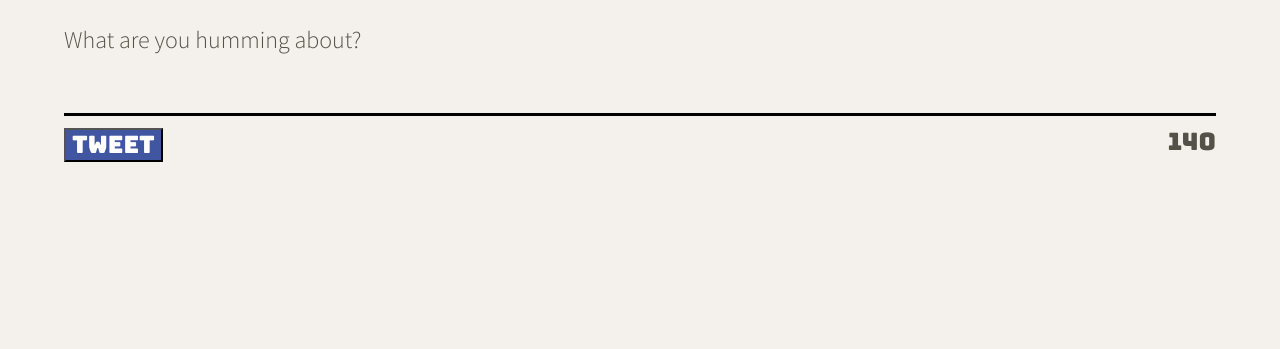
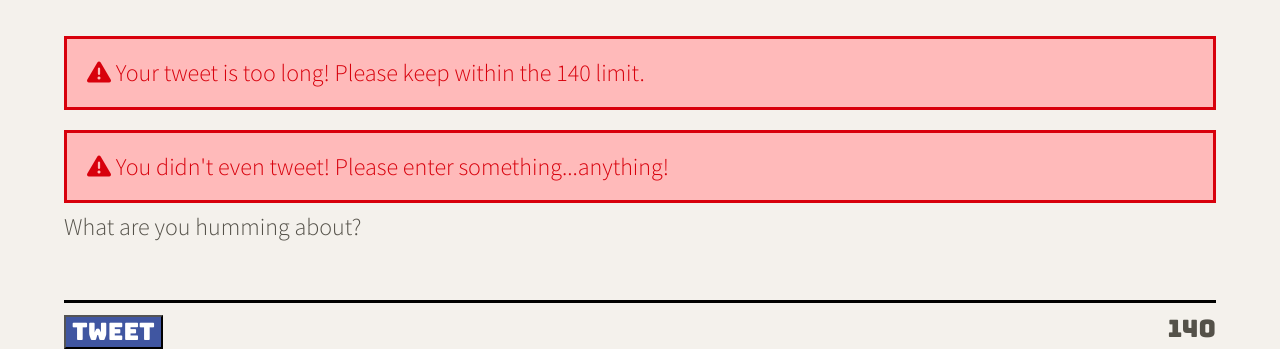
Before and after one commit to carmtsang/tweeter, a website: page public/index.html in a window 1280 px wide. Shown: the part 595-944 px from the top of the page. Before the commit the page ends 800 px from the top, so only its background shows below. Drawn offline with nearby package versions, Linux system fonts and the light colour scheme; no server answers.

Commit message:
create error messages

```diff
--- a/public/index.html
+++ b/public/index.html
@@ -24,6 +24,7 @@
     <!-- External JS -->
     <script src="https://ajax.googleapis.com/ajax/libs/jquery/3.4.1/jquery.min.js"></script>
     <script src="https://cdnjs.cloudflare.com/ajax/libs/timeago.js/4.0.2/timeago.min.js" integrity="sha512-SVDh1zH5N9ChofSlNAK43lcNS7lWze6DTVx1JCXH1Tmno+0/1jMpdbR8YDgDUfcUrPp1xyE53G42GFrcM0CMVg==" crossorigin="anonymous" referrerpolicy="no-referrer"></script>
+
     <!-- App JS -->
     <script type="text/javascript" src="/scripts/client.js"></script>
     <script type="text/javascript" src="/scripts/composer-char-counter.js"></script>
@@ -56,6 +57,13 @@
     <main class="container">
       <section class="new-tweet">
         <h2>Compose Tweet</h2>
+        <div class="error" id="error-long">
+          <i class="fa-solid fa-triangle-exclamation"></i>
+          Your tweet is too long! Please keep within the 140 limit.
+        </div>
+        <div class="error" id="error-notext">
+          <i class="fa-solid fa-triangle-exclamation"></i>
+          You didn't even tweet! Please enter something...anything!</div>
         <form action="/tweets" method="POST">
           <label for="tweet-text">What are you humming about?</label>
           <textarea name="text" id="tweet-text"></textarea>
--- a/public/styles/layout.css
+++ b/public/styles/layout.css
@@ -33,3 +33,13 @@ body {
   align-items: center;
   margin: auto;
 }
+
+.error {
+  border: 3px solid;
+  margin: 10px auto;
+  padding: 20px;
+
+  width: 100%;
+  color: #D8000C;
+	background-color: #FFBABA;
+}
```
